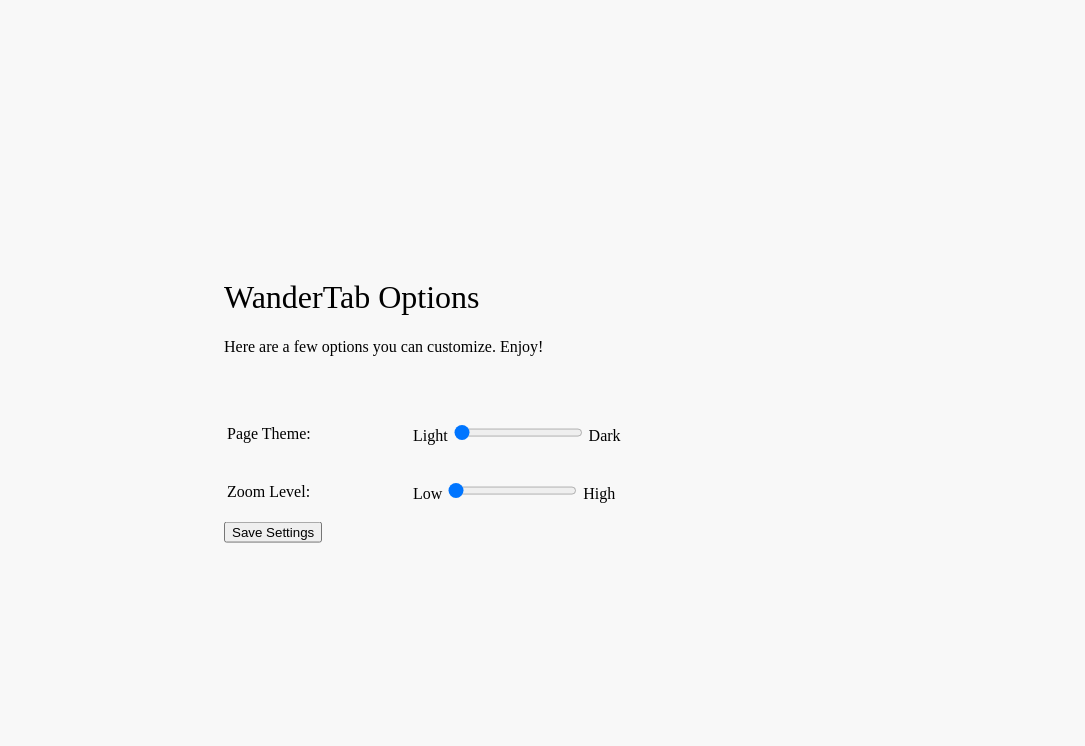
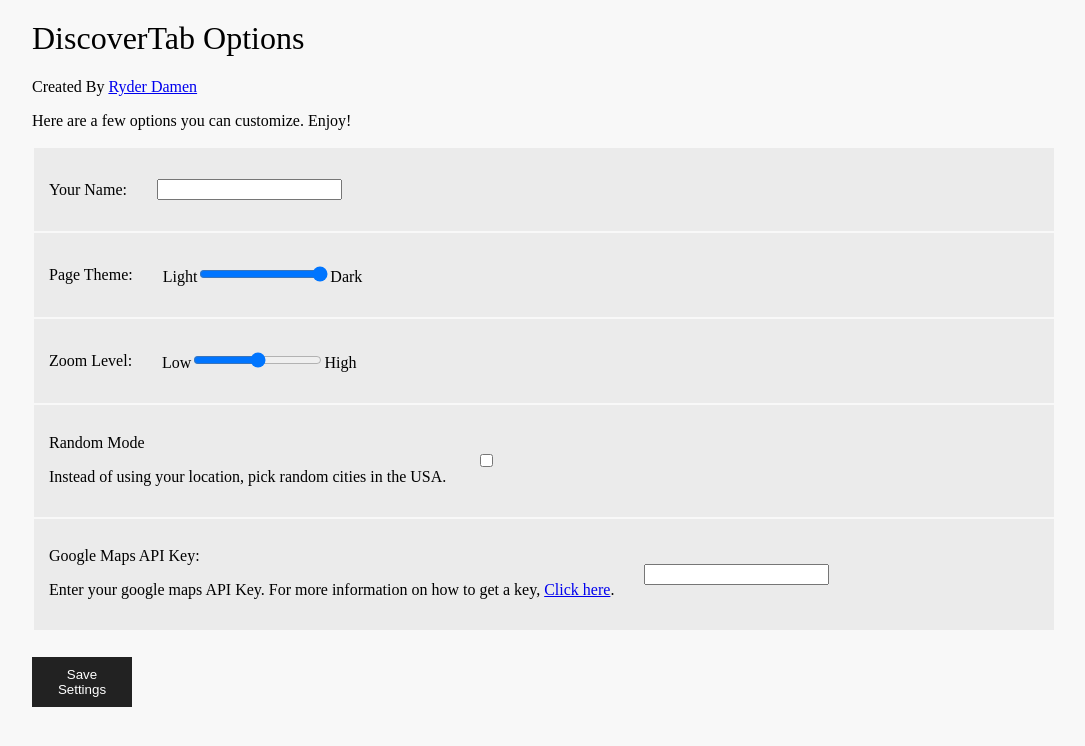
Before and after one commit to ryderdamen/DiscoverTab, a browser extension: page options.html in a window 1280 px wide. Shown: the whole page, without its empty margins (96-1181 px from the left). Drawn offline with Linux system fonts and the light colour scheme.

Commit message:
Options page rebuild

```diff
--- a/css/options.css
+++ b/css/options.css
@@ -17,6 +17,7 @@ body {
 
 h1 {
 	font-weight: 100;
+	margin-top: 0;
 }
 
 h2 {
@@ -33,24 +34,40 @@ a {
 }
 
 table {
+	margin: auto;
 	width: 100%;
-	padding-top: 5%;
+}
+
+tr {
+	background-color: #ebebeb;
+	margin-bottom: 10px;
+}
+
+td {
+	padding: 15px;
+	margin: 0;
+	display: inline-block;
 }
 
 .container {
 	position: relative;
-	width: 100%;
-	height: 100%;
-	background: rgba(248, 248, 248, 0.4);
-	background-blend-mode: multiply;
+	width: 80%;
+	margin: auto;
+	background: #f8f8f8;
+	padding-top: 20px;
 }
 
 
-.inner {
-  position: absolute;
-  width: 50%;
-  margin: auto;
-  top: 50%;
-  left: 50%;
-  transform: translate(-50%, -50%);
+.submit-button {
+	border-radius: 0;
+	background-color: #222;
+	color: #fff;
+	padding: 10px;
+	width: 100px;
+	margin-top: 25px;
+	border: none;
 }
+
+.submit-button:focus {
+	outline: none;
+}
--- a/js/options.js
+++ b/js/options.js
@@ -1,17 +1,120 @@
 /*
-Main.js
+Options.js
+Version: 1.0
+Author: Ryder Damen
+ryderdamen.com/discovertab
 
-1. Retrieve geolocation
-2. On callback with lat and lon, store in JSON, load map
-3. Fade map in to background
+This allows users to set their personal options for the plugin
+*/
 
-Notes: To prevent delays, the map is always 1 load behind the user // TODO: fix this?
-can't hide map, too many issues with fade in;
+// Lifecycle
+onPageLoad();
 
-// Users should be able to choose their own zoom level
+// Listener for submit click (since no inline JS is allowed in chrome extensions)
+document.addEventListener('DOMContentLoaded', function() {
+    var submitButton = document.getElementById('submitButton');
+    submitButton.addEventListener('click', function() {
+        onSubmit();
+    });
+});
 
 
-*/
+// Functions
+
+function onPageLoad() {
+	// When the page is loaded
+	// Retrieve variables from storage and write them to the view
+	chrome.storage.sync.get(
+		[
+			'discoverTabTheme',
+			'discoverTabUserName',
+			'discoverTabZoom',
+			'discoverTabGmapsApiKey',
+			'discoverTabRandomMode',
+		], function (stored) {
+
+			// Handling undefined bugs on very first load
+			if (stored.discoverTabUserName === undefined) {
+				document.getElementById("userName").value = "";
+			}
+			else {
+				document.getElementById("userName").value = stored.discoverTabUserName;
+			}
+
+			if (stored.discoverTabGmapsApiKey === undefined) {
+				document.getElementById("gmapsApiKey").value = "";
+			}
+			else {
+				document.getElementById("gmapsApiKey").value = stored.discoverTabGmapsApiKey;
+			}
+
+			document.getElementById("theme").value = stored.discoverTabTheme;
+			document.getElementById("zoom").value = stored.discoverTabZoom;
+			document.getElementById("randomMode").checked = stored.discoverTabRandomMode;
+	});
+}
+
+function goBack() {
+	// Return to the previous window; should we save?
+	window.history.back();
+}
+
+function onSubmit() {
+	// When the submit button is pressed
+	var username = document.getElementById("userName").value;
+	var theme = document.getElementById("theme").value;
+	var zoom = document.getElementById("zoom").value;
+	var gmapsApiKey = document.getElementById("gmapsApiKey").value;
+	var randomMode = document.getElementById("randomMode").checked;
+	console.log('random: ' + randomMode);
+	writePreferences(username, theme, zoom, gmapsApiKey, randomMode);
+}
+
+function writePreferences(username, theme, zoom, gmapsApiKey, randomMode) {
+	// Writes preferences to chrome's storage, and to a javascript temp file
+		// Save to chrome sync'd storage
+        chrome.storage.sync.set({
+	        'discoverTabTheme': theme,
+	        'discoverTabUserName': username,
+	        'discoverTabZoom' : zoom,
+	        'discoverTabGmapsApiKey' : gmapsApiKey,
+	        'discoverTabRandomMode' : randomMode
+	        }, function() {
+		        // TODO, replace this with a toast or something
+		        var button = document.getElementById("submitButton");
+		        var originalBackgroundColor = button.style.backgroundColor;
+		        var originalTextColor = button.style.color;
+		        button.style.backgroundColor = "#00FF7F";
+		        button.style.color = "#FFF";
+		        setTimeout(function(){
+			        button.style.backgroundColor = originalBackgroundColor;
+					button.style.color = originalTextColor;
+			         }, 300);
+	        });
+}
+
+
+
+
+
+
+
+
+
+
+
+
+
+
+
+
+
+
+/*
+
+
+
+
 
 // First, get the preferences from settings...
 let pageStylePreference = chrome.storage.sync.get(['pageStyle'], function (result) { return result; });
@@ -110,3 +213,4 @@ function positionCallback(position) {
 	if (!position.coords.latitude) { return; }
 	writeLatitudeLongitude(position.coords.latitude, position.coords.longitude);
 }
+*/
--- a/options.html
+++ b/options.html
@@ -1,44 +1,69 @@
 <!DOCTYPE html>
 <html id="html">
+
 <head>
     <meta charset="UTF-8">
-    <title>New Tab</title>
+    <title>DiscoverTab Options</title>
     <link rel="stylesheet" href="css/options.css" type="text/css">
+    <script src="js/jquery.min.js"></script>
+    <script src="js/options.js"></script>
 </head>
+
 <body>
     <div class="container">
-		  <div class="inner">
-			  <h1>WanderTab Options</h1>
+        <h1>DiscoverTab Options</h1>
+        <p>Created By <a href="http://ryderdamen.com" target="_blank">Ryder Damen</a></p>
         <p>Here are a few options you can customize. Enjoy!</p>
         <table>
             <tr>
                 <td>
-						  <h2>Page Theme: </h2>
+                    <h2>Your Name: </h2>
                 </td>
                 <td>
-<!--
-						   <select>
-							  <option value="light">Light</option>
-							  <option value="dark">Dark</option>
-						  </select>
--->
-						 <p>Light <input type="range" min="0" max="1" value="0" id="test"> Dark</p>
+                    <p>
+                        <input type="text" id="userName">
+                    </p>
                 </td>
             </tr>
             <tr>
                 <td>
-						  <h2>Zoom Level: </h2>
+                    <h2>Page Theme:</h2>
                 </td>
                 <td>
-						   <p>Low <input type="range" min="5" max="17" value="5" id="myRange"> High </p>
+                    <p>Light<input type="range" min="0" max="1" id="theme">Dark</p>
+                </td>
+            </tr>
+            <tr>
+                <td>
+                    <h2>Zoom Level:</h2>
+                </td>
+                <td>
+                    <p>Low<input type="range" min="5" max="17" id="zoom">High</p>
+                </td>
+            </tr>
+            <tr>
+                <td>
+                    <h2>Random Mode</h2>
+                    <p>Instead of using your location, pick random cities in the USA.</p>
+                </td>
+                <td>
+                    <input type="checkbox" id="randomMode">
+                </td>
+            </tr>
+            <tr>
+                <td>
+                    <h2>Google Maps API Key:</h2>
+                    <p>Enter your google maps API Key. For more information on how to get a key, <a href="https://developers.google.com/maps/documentation/javascript/get-api-key">Click here</a>.</p>
+                </td>
+                <td>
+                    <p>
+                        <input type="text" id="gmapsApiKey">
+                    </p>
                 </td>
             </tr>
         </table>
-			  <input type="submit" value="Save Settings">
-
-
-
-		  </div>
+        <button id="submitButton" class="submit-button">Save Settings</button>
     </div>
 </body>
+
 </html>
```
Lines whose indentation alone changed are shown as unchanged.
